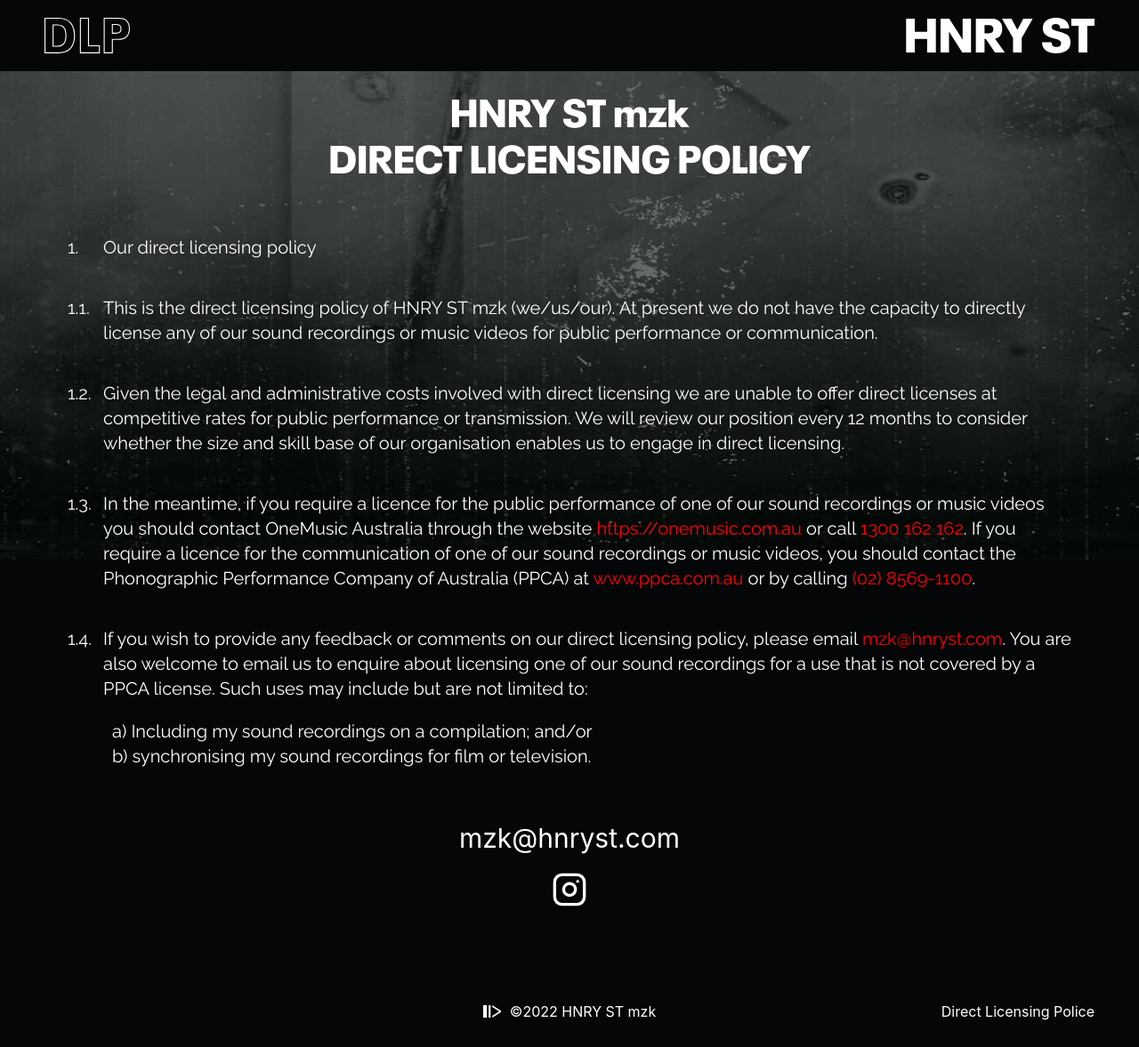
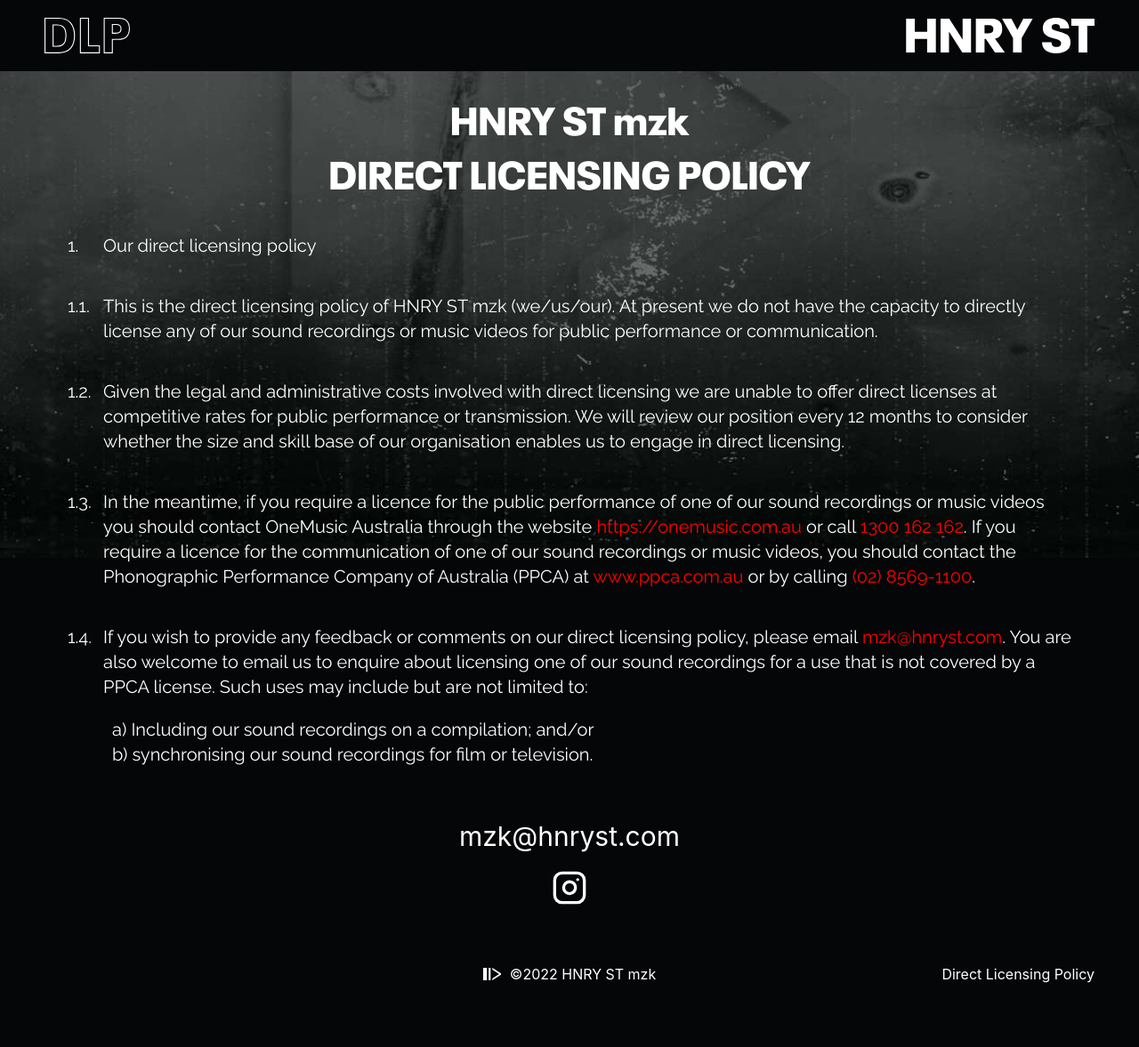
Before and after one commit to irfhan33/client-fiver, a Next.js app: page /dlp in a window 1280 px wide. Shown: the whole page at 89% size. After the commit the page ends 1135 px from the top, so only its background shows below. Built offline with nearby package versions, Linux system fonts and the light colour scheme.

Commit message:
update spacing and some text

```diff
--- a/components/FooterCr.js
+++ b/components/FooterCr.js
@@ -11,7 +11,7 @@ function FooterCr({ home }) {
       <Dlp>
         <span>
           <Link href="/dlp">
-            <a>Direct Licensing Police</a>
+            <a>Direct Licensing Policy</a>
           </Link>
         </span>
       </Dlp>
@@ -24,7 +24,7 @@ export default FooterCr;
 const Copyright = styled.div`
   display: flex;
   align-items: center;
-  ${({ home }) => (home ? "margin-top:50px;" : "margin-top:100px;")};
+  ${({ home }) => (home ? "margin-top:50px;" : "margin-top:60px;")};
 
   /* margin-top: 100px; */
   margin-bottom: 30px;
--- a/pages/dlp.js
+++ b/pages/dlp.js
@@ -102,10 +102,10 @@ function Dlp() {
             </p>
           </li>
           <span>
-            a{")"} Including my sound recordings on a compilation; and/or
+            a{")"} Including our sound recordings on a compilation; and/or
           </span>
           <span>
-            b{")"} synchronising my sound recordings for film or television.
+            b{")"} synchronising our sound recordings for film or television.
           </span>
         </ul>
       </Content>
@@ -192,6 +192,7 @@ const Title = styled.div`
   text-align: center;
   font-size: 44px;
   padding: 30px 0;
+  padding-bottom: 10px;
   white-space: nowrap;
   @media (max-width: 620px) {
     font-size: 36px;
@@ -208,9 +209,9 @@ const Title = styled.div`
   @media (max-width: 350px) {
     font-size: 24px;
   }
-  span {
+  /* span {
     margin-top: -9px;
-  }
+  } */
 `;
 
 const Number = styled.p`
```
